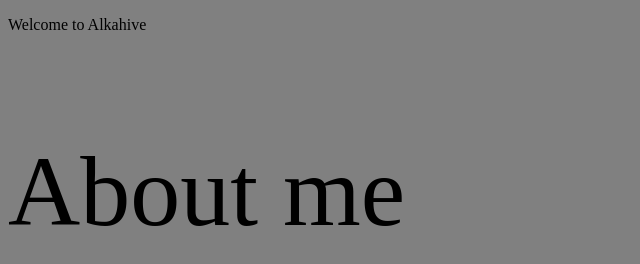
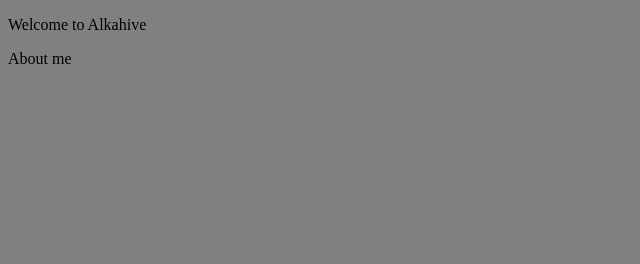
Before and after one commit to JarzaClay/Alkahive, a plain HTML site: page index.html in a window 1280 px wide. Shown: the whole page, without its empty margins (0-640 px from the left). Drawn offline with Linux system fonts and the light colour scheme.

Commit message:
Update index.css

```diff
--- a/index.css
+++ b/index.css
@@ -1,7 +1,3 @@
-#mainfooter {
-  font-size: 100px;
-}
-
 #mainbody {
 background-color: gray;
 }
```
